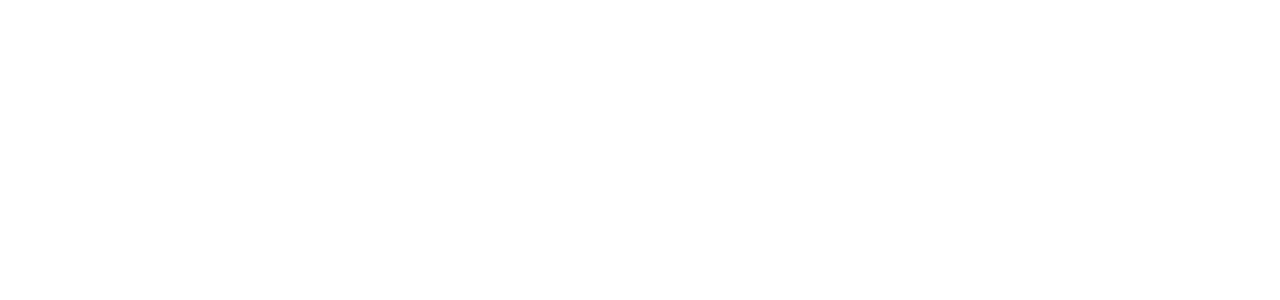
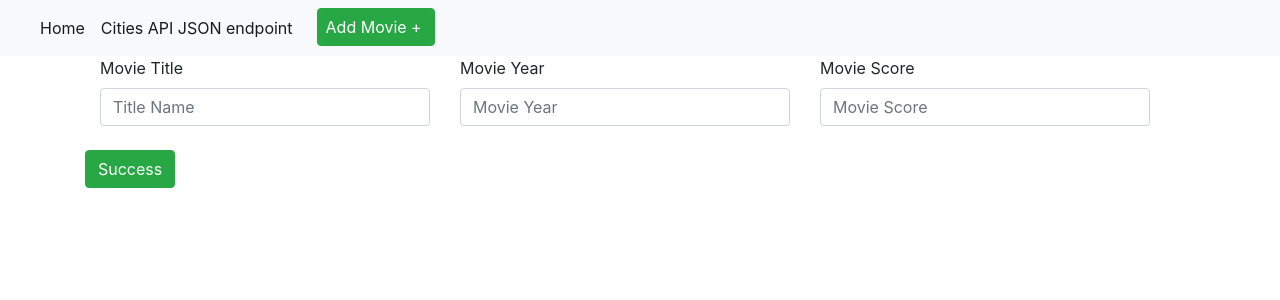
Before and after one commit to kyoussef77/PythonDockerFlaskPycharm1, a Flask app: page /movies/new in a window 1280 px wide. Before the commit the part shown is empty. Shown: the top 300 px of the page. Run offline with Flask 2, Linux system fonts and the light colour scheme; some libraries are stand-ins or nearby versions.

Commit message:
Task: Edited api_add for rest API

```diff
--- a/app/app.py
+++ b/app/app.py
@@ -56,7 +56,7 @@
 def form_insert_post():
     cursor = mysql.get_db().cursor()
     inputData = (request.form.get('Year'), request.form.get('Score'), request.form.get('Title'))
-    sql_insert_query = """INSERT INTO movies (Year,Score,Title) VALUES (%s, %s,%s) """
+    sql_insert_query = """INSERT INTO movies (Year,Score,Title) VALUES (%s, %s, %s) """
     cursor.execute(sql_insert_query, inputData)
     mysql.get_db().commit()
     return redirect("/", code=302)
@@ -92,6 +92,13 @@
 
 @app.route('/api/v1/movies/', methods=['POST'])
 def api_add() -> str:
+    content = request.json
+
+    cursor = mysql.get_db().cursor()
+    inputData = (content['Year'], content['Score'], content['Title'])
+    sql_insert_query = """INSERT INTO movies (Score,Year,Title) VALUES (%s, %s,%s) """
+    cursor.execute(sql_insert_query, inputData)
+    mysql.get_db().commit()
     resp = Response(status=201, mimetype='application/json')
     return resp
 
@@ -102,7 +109,7 @@
     return resp
 
 
-@app.route('/api/movies/<int:moive_id>', methods=['DELETE'])
+@app.route('/api/v1/movies/<int:movie_id>', methods=['DELETE'])
 def api_delete(movie_id) -> str:
     resp = Response(status=210, mimetype='application/json')
     return resp
--- a/app/templates/edit.html
+++ b/app/templates/edit.html
@@ -17,7 +17,7 @@
         </div>
     </div>
 
-    <button type="submit" class="btn btn-success">Save</button>
+    <button type="submit" class="btn btn-success mt-4">Save</button>
 
 </form>
 {% endblock %}
--- a/app/templates/layout.html
+++ b/app/templates/layout.html
@@ -24,12 +24,15 @@
     <div class="collapse navbar-collapse" id="navbarNavDropdown">
         <ul class="navbar-nav">
             <li class="nav-item active">
-                <a class="nav-link" href="#">Home <span class="sr-only">(current)</span></a>
+                <a class="nav-link" href="/">Home <span class="sr-only">(current)</span></a>
             </li>
             <li class="nav-item active">
-                <a class="nav-link" href="api/cities">Cities API JSON endpoint <span
+                <a class="nav-link" href="/api/v1/movies">Cities API JSON endpoint <span
                         class="sr-only">(current)</span></a>
             </li>
+             <li class="nav-item active">
+                <a class="btn btn-success pl-2 lr-2 ml-3" href="/movies/new">Add Movie +<span class="sr-only">(current)</span></a>
+             </li>
 
         </ul>
     </div>
--- a/app/templates/new.html
+++ b/app/templates/new.html
@@ -0,0 +1,24 @@
+{% extends "layout.html" %}
+{% block content %}
+<form action="/movies/new" method="POST">
+    <div class="container row">
+        <div class="col">
+            <label for="Title">Movie Title</label>
+            <input id="Title" type="text" class="form-control" placeholder="Title Name" name="Title">
+        </div>
+        <div class="col">
+            <label for="Year">Movie Year</label>
+            <input id="Year" type="text" class="form-control" placeholder="Movie Year"
+                   name="Year">
+        </div>
+        <div class="col">
+            <label for="Score">Movie Score</label>
+            <input id="Score" type="text" class="form-control" placeholder="Movie Score" name="Score">
+        </div>
+    </div>
+
+    <button type="submit" class="btn btn-success mt-4">Success</button>
+
+</form>
+
+{% endblock %}
--- a/app/templates/view.html
+++ b/app/templates/view.html
@@ -14,7 +14,7 @@
         <a href="/edit/{{movie.id}}" class="card-link btn btn-primary">edit</a>
     </div>
 </div>
-<form action="/delete/{{movie.id}}" method="post"><button type="submit" class="btn btn-danger">Save</button></form>
+<form action="/delete/{{movie.id}}" method="post"><button type="submit" class="btn btn-danger">Delete</button></form>
 
 
 {% endblock %}
```
